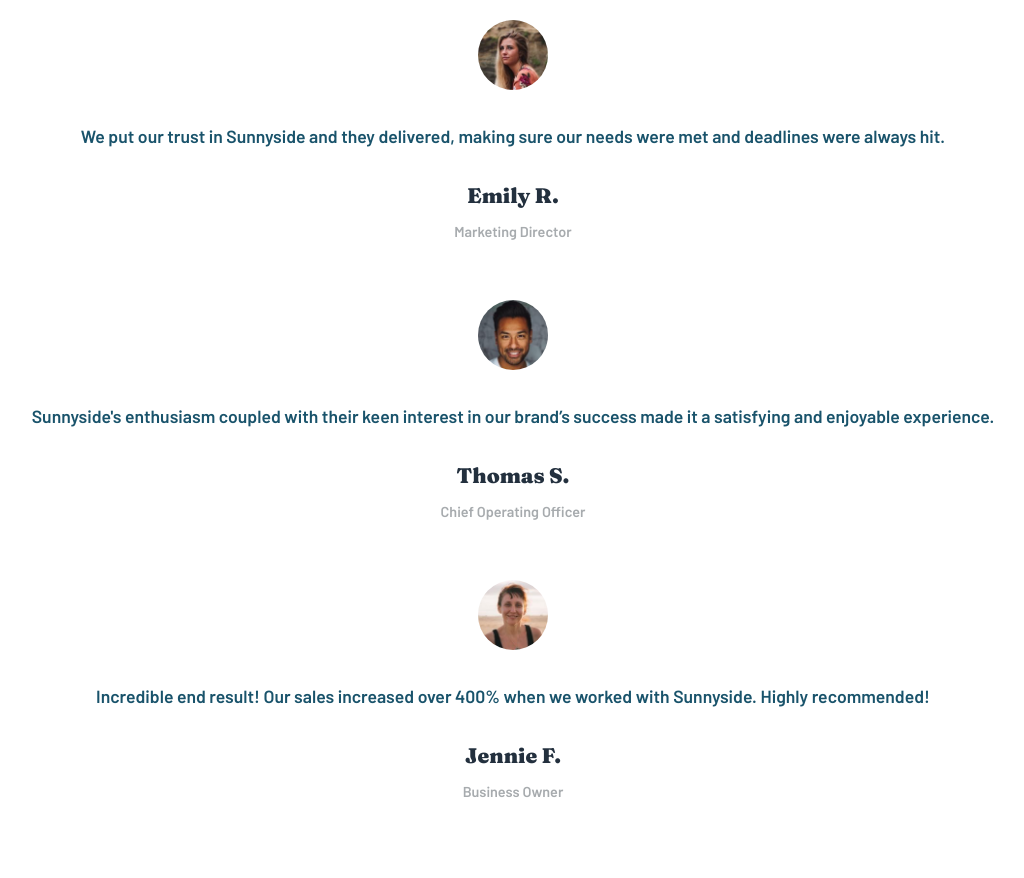
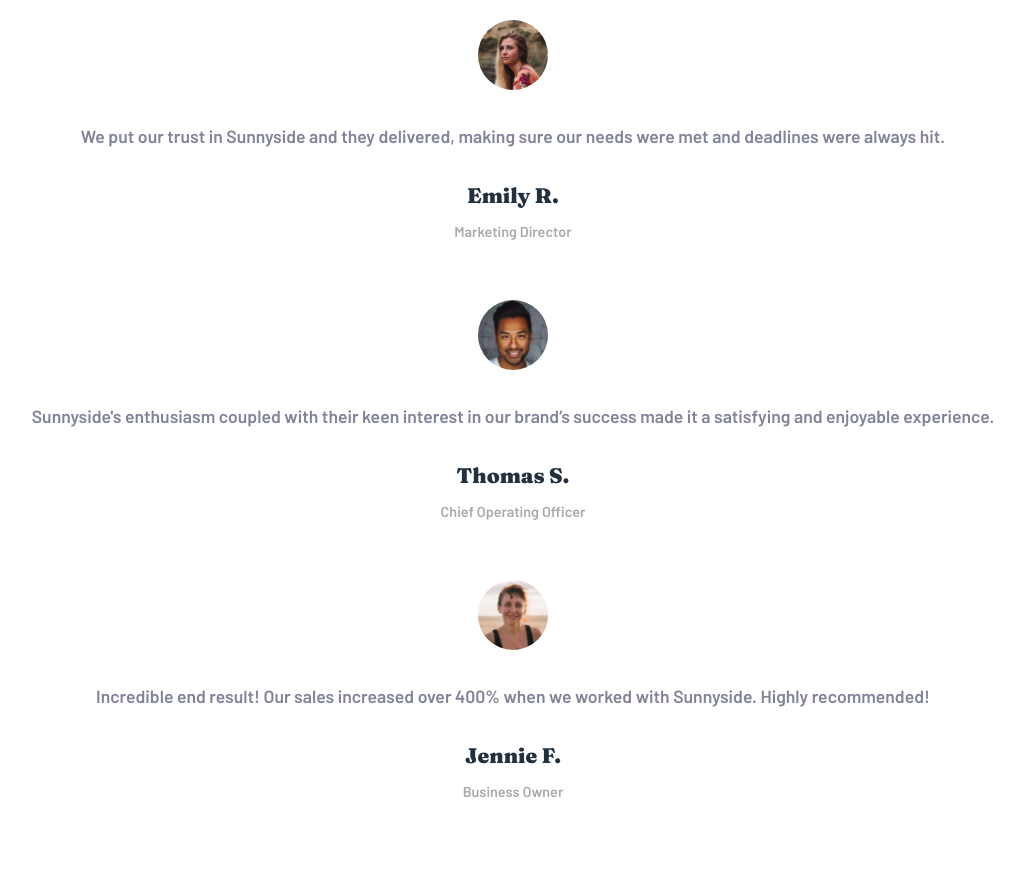
Before and after one commit to kujerocoding/sunnyside-agency-landing-page, a React (Vite) app: page / in a window 1280 px wide. Shown: the part 2960-3838 px from the top of the page, without its empty margins (127-1151 px from the left). Built offline with nearby package versions, Linux system fonts and the light colour scheme.

Commit message:
Adjust testimony text font color

```diff
--- a/src/App.css
+++ b/src/App.css
@@ -262,7 +262,7 @@ header{
     margin-block: 30px;
     line-height: 2rem;
     font-size: 1.1rem;
-    color: var(--DARKBLUE);
+    color: var(--DARKGRAYISHBLUE);
 }
 
 .testimony--name{
```
